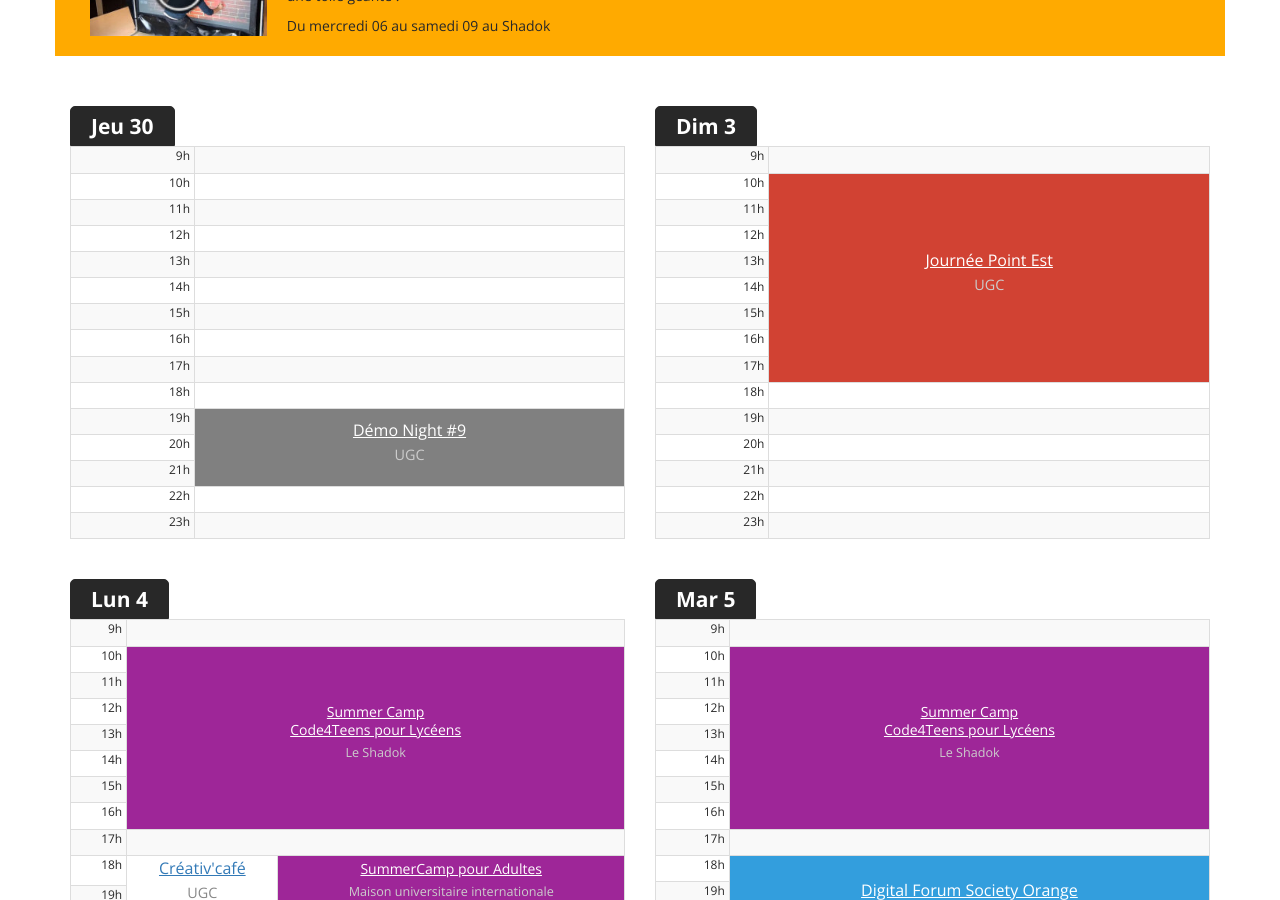
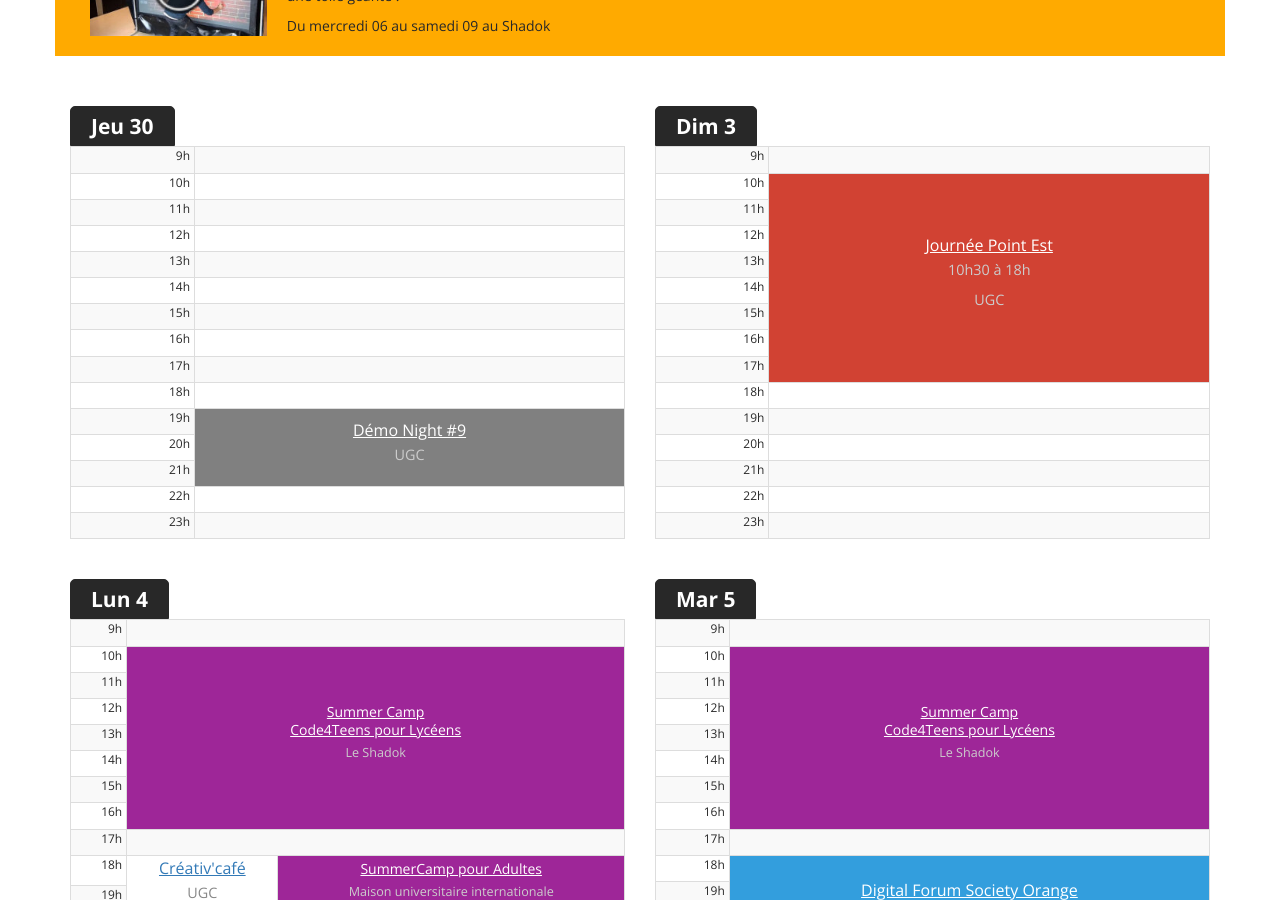
Before and after one commit to AlsaceDigitale/www.edgefest.fr-2019-temporary, a Jekyll site: the page built from index.html, in a window 1280 px wide and 900 px high, scrolled down 1110 px. Built offline with Jekyll 4.4.1, drawn with Linux system fonts in a browser that asks for light colours; nearby versions of some CDN libraries; some web fonts are replaced.

Commit message:
update pointest

```diff
--- a/_includes/day2.html
+++ b/_includes/day2.html
@@ -11,6 +11,7 @@
           <a href="/pointest.html">
               Journée Point Est
           </a>
+          <p class="subtitle">10h30 à 18h</p>
           <p class="subtitle">UGC</p>
         </td>
       </tr>
--- a/_includes/pointest.html
+++ b/_includes/pointest.html
@@ -7,7 +7,7 @@
     </div>
     <div class="row">
       <div class="col-md-8">
-        <p class="date">Date : Dimanche 3 juillet, de 10h00 à 18h00</p>
+        <p class="date">Date : Dimanche 3 juillet, de 10h30 à 18h00</p>
         <p class="venue">Lieu : UGC</p>
         <p class="type">Événement gratuit, entrée libre.</p>
         <p class="concept">
```
